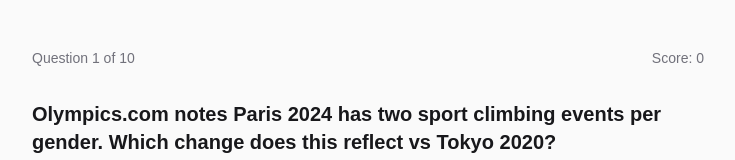
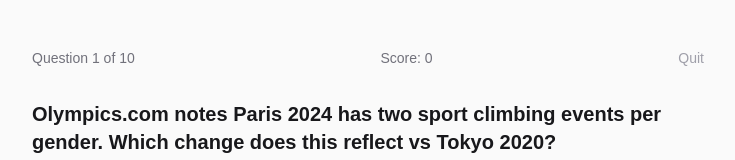
Before and after one commit to hanhsienlei/climbing-trivia, a Next.js app: page /quiz in a window 1280 px wide. Shown: the top 160 px of the page, without its empty margins (272-1007 px from the left). Built offline with nearby package versions, Linux system fonts and the light colour scheme.

Commit message:
feat: add quit button on quiz page

```diff
--- a/src/app/quiz/page.tsx
+++ b/src/app/quiz/page.tsx
@@ -81,6 +81,12 @@
         <span className="text-sm font-medium text-zinc-500 dark:text-zinc-400">
           Score: {score}
         </span>
+        <button
+          onClick={() => router.push("/")}
+          className="text-sm font-medium text-zinc-400 hover:text-zinc-700 dark:text-zinc-500 dark:hover:text-zinc-300 cursor-pointer"
+        >
+          Quit
+        </button>
       </div>
 
       <QuestionCard
```
